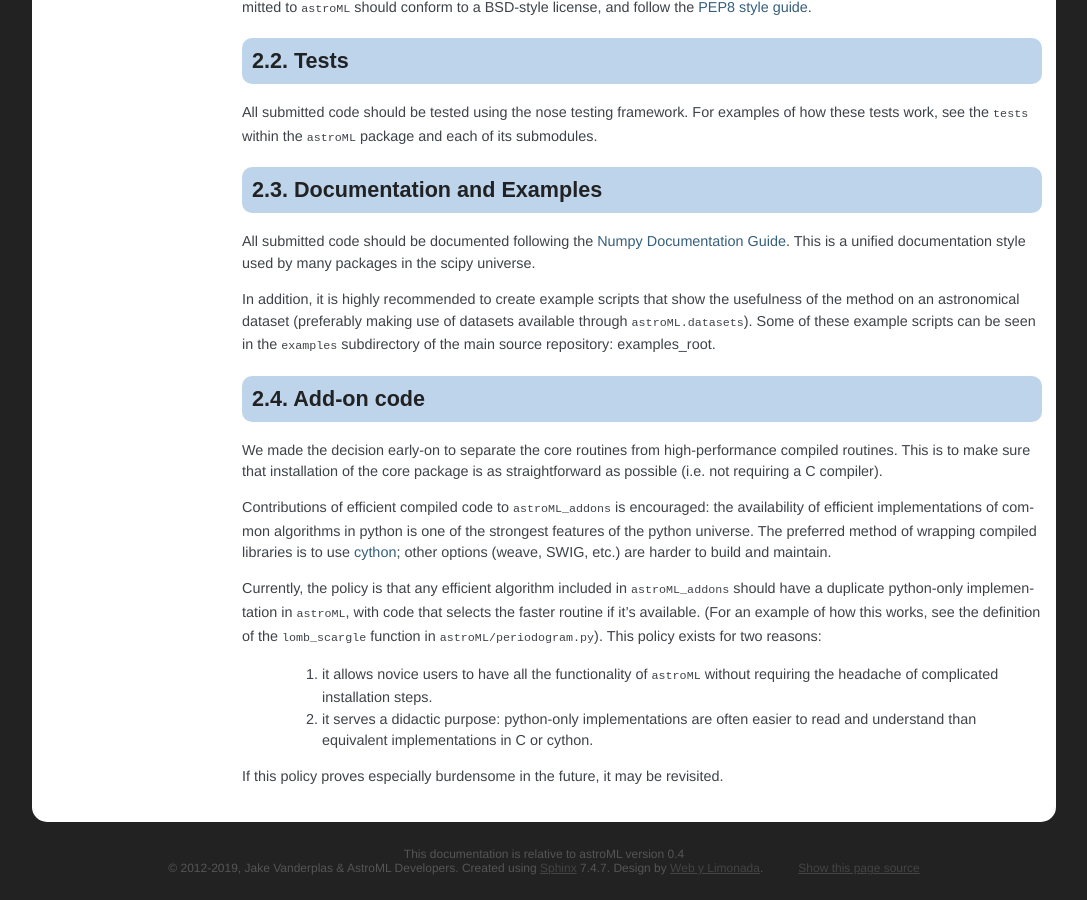
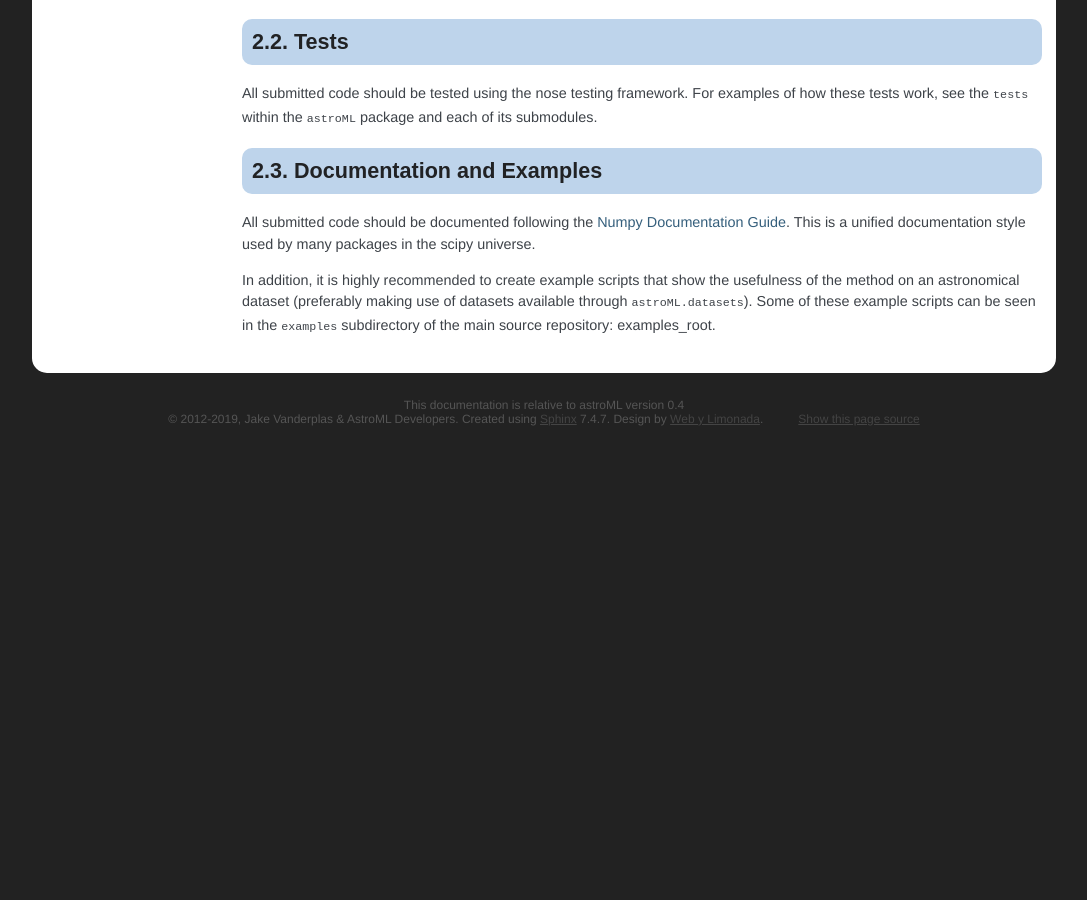
Before and after one commit to astroML/astroML, a Sphinx documentation site: the page built from doc/development/contribution.rst, in a window 1280 px wide and 900 px high, scrolled down 1126 px. Shown: the whole window, without its empty margins (96-1183 px from the left). Built offline with Sphinx 7.4.7, drawn with Linux system fonts in a browser that asks for light colours; formulas are drawn with MathJax 3; comment, search, counter and statistics services are not loaded; after the commit the page ends 1577 px from its top, so only the background shows below that.

Commit message:
removing mentioning addons from docs

```diff
--- a/doc/development/contribution.rst
+++ b/doc/development/contribution.rst
@@ -44,32 +44,5 @@ of datasets available through ``astroML.datasets``).
 Some of these example scripts can be seen in the ``examples`` subdirectory
 of the main source repository: :ref:`examples_root`.
 
-Add-on code
------------
-We made the decision early-on to separate the core routines from
-high-performance compiled routines.
-This is to make sure that installation of the core
-package is as straightforward as possible (i.e. not requiring a C compiler).
-
-Contributions of efficient compiled code to ``astroML_addons`` is encouraged:
-the availability of efficient implementations of common algorithms in python
-is one of the strongest features of the python universe.  The preferred
-method of wrapping compiled libraries is to use
-`cython <http://www.cython.org>`_; other options (weave, SWIG, etc.) are
-harder to build and maintain.
-
-Currently, the policy is that any efficient algorithm included in
-``astroML_addons`` should have a duplicate python-only implementation in
-``astroML``, with code that selects the faster routine if it's available.
-(For an example of how this works, see the definition of the ``lomb_scargle``
-function in ``astroML/periodogram.py``).
-This policy exists for two reasons:
-
- 1. it allows novice users to have all the functionality of ``astroML`` without
-    requiring the headache of complicated installation steps.
- 2. it serves a didactic purpose: python-only implementations are often easier
-    to read and understand than equivalent implementations in C or cython.
-
-If this policy proves especially burdensome in the future, it may be revisited.
 
 .. _Numpy Documentation Guide: https://github.com/numpy/numpy/blob/master/doc/HOWTO_DOCUMENT.rst.txt
```
Also changed, not shown: doc/modules/classes.rst (+0 -19 lines).
